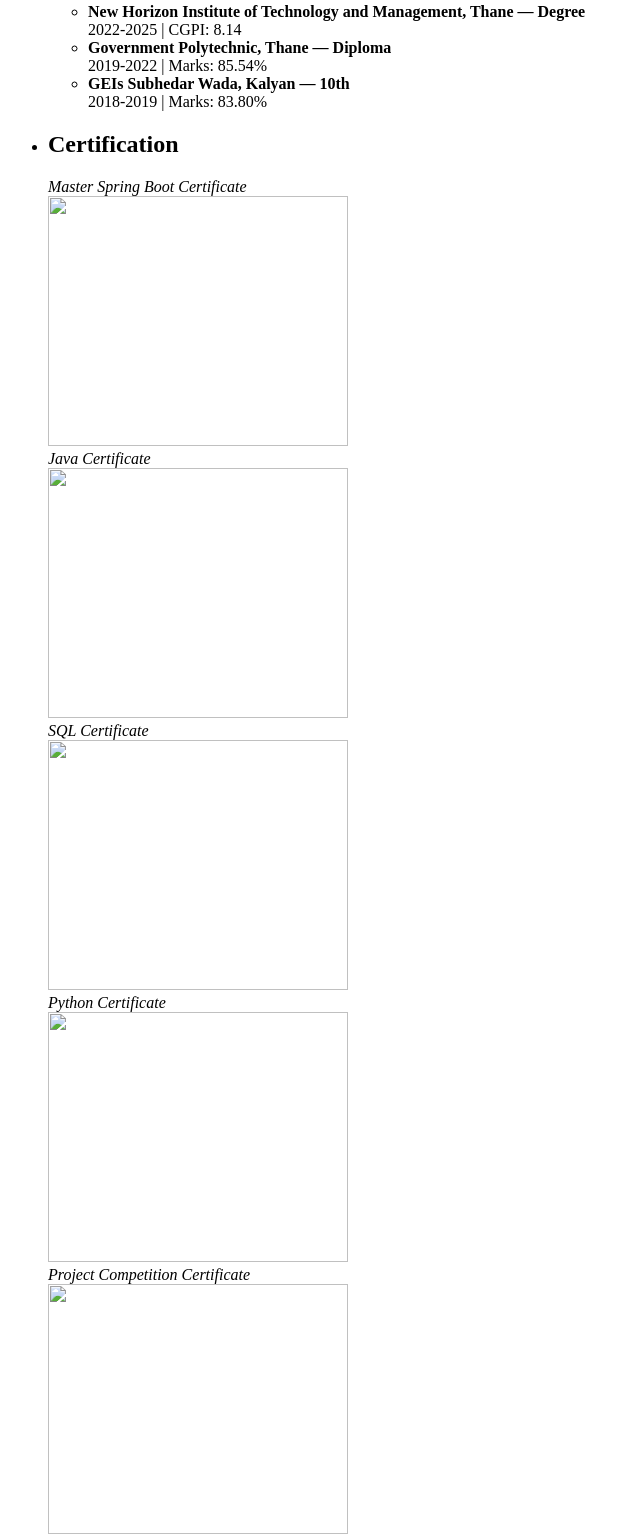
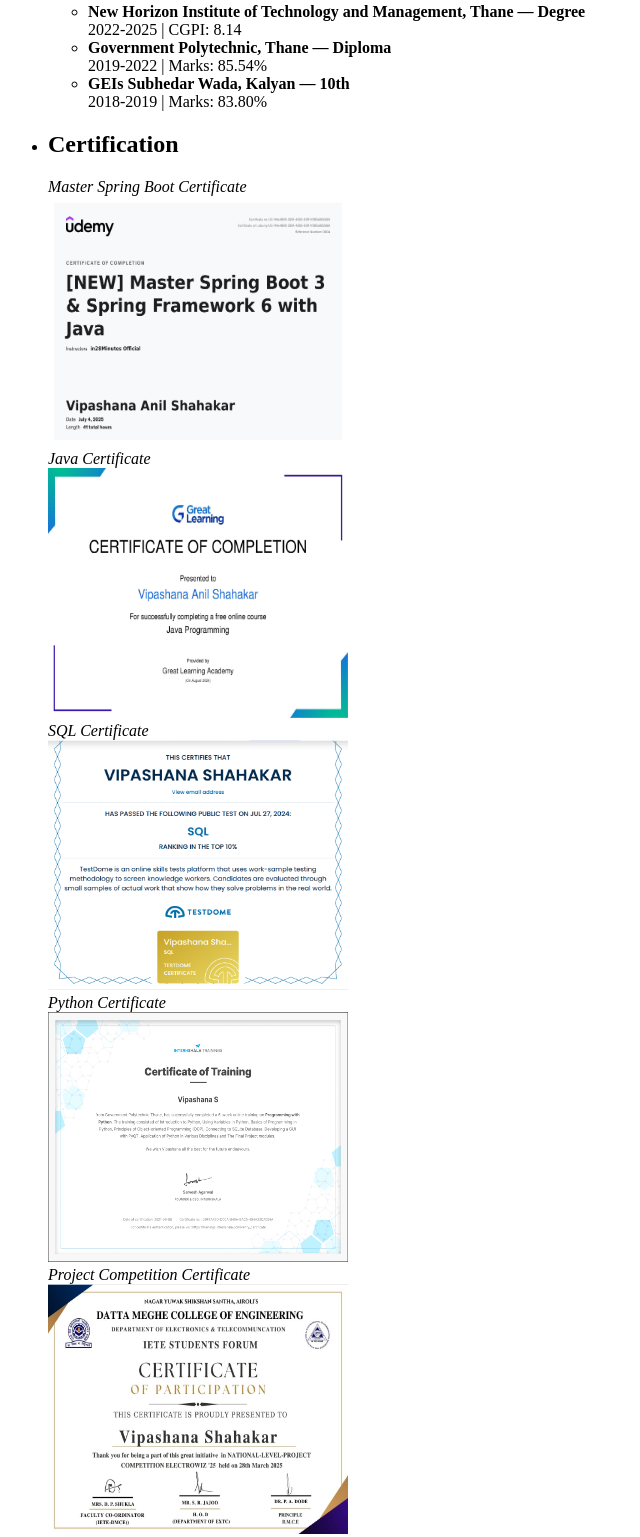
Before and after one commit to Vipashana/My-Resume, a plain HTML site: page index.html in a window 1280 px wide. Shown: the part 695-2232 px from the top of the page, without its empty margins (0-640 px from the left). Drawn offline with Linux system fonts and the light colour scheme.

Commit message:
index.html

```diff
--- a/index.html
+++ b/index.html
@@ -61,23 +61,23 @@
         <li><h2>Certification</h2>
             <p>
             <i>Master Spring Boot Certificate</i><br/>
-                <img src="Master Spring Boot Certificate.png" width="300" height="250" />
+                <img src="Master_Spring_Boot_Certificate.png" width="300" height="250" />
                 <br/>
 
             <i>Java Certificate</i><br/>
-                <img src="Java Certificate.png" width="300" height="250" />
+                <img src="Java_Certificate.png" width="300" height="250" />
                 <br/>
 
             <i>SQL Certificate</i><br/>
-                <img src="SQL Certificate.png" width="300" height="250" />
+                <img src="SQL_Certificate.png" width="300" height="250" />
                 <br/>
 
             <i>Python Certificate</i><br/>
-                <img src="Python Certificate.png" width="300" height="250" />
+                <img src="Python_Certificate.png" width="300" height="250" />
                 <br/>
 
             <i>Project Competition Certificate</i><br/>
-                <img src="Project Competition Certificate.jpeg" width="300" height="250" />
+                <img src="Project_Competition_Certificate.jpeg" width="300" height="250" />
                 <br/>
             </p>
         </li>
```
